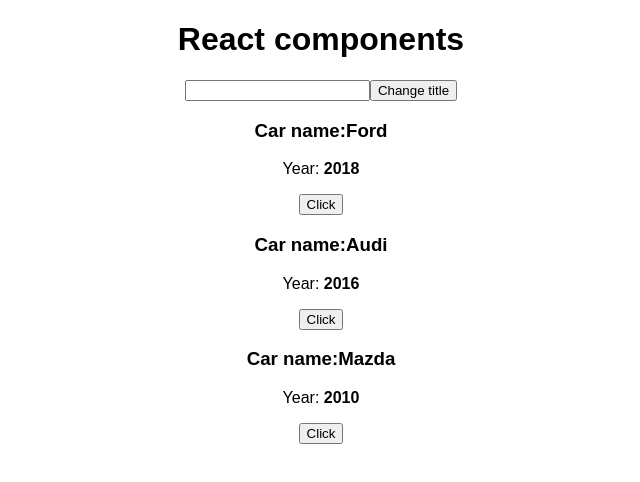
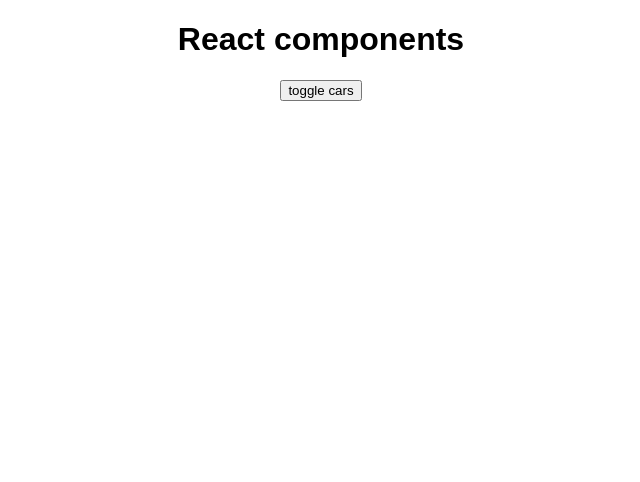
Before and after one commit to Home7-ru/react, a React (Create React App) app: page / in a window 1280 px wide. Shown: the top 482 px of the page, without its empty margins (319-959 px from the left). Built offline with nearby package versions, Linux system fonts and the light colour scheme.

Commit message:
пример с условными операторами

```diff
--- a/src/App.js
+++ b/src/App.js
@@ -10,25 +10,22 @@ class App extends Component {
       { name:'Audi', year: 2016},
       { name:'Mazda', year: 2010}
     ],
-    pageTitle: 'React components'
+    pageTitle: 'React components',
+    showCars: false
+
   }
 
-  changeTitleHandker = (newtTitle) => {
+    toggleCarsHandler = () => {
 
 
     this.setState({
-      pageTitle:newtTitle
+        showCars:!this.state.showCars
     })
   }
 
-  handleInput=(event)=>{
-
-      this.setState(
-          {
-              pageTitle: event.target.value
-          }
-      )
-  }
+    changeTitleHandker=pageTitle =>{
+      this.setState({pageTitle})
+    }
 
   render() {
 
@@ -38,17 +35,18 @@ class App extends Component {
 
 
 
-// на сайте реакт есть описание всех событий
-// метод с bind более предпочтительный
+//внутри jsx нельзя использовать различные  циклы и условия но можно использовать тернарные операции
+// тоесть вот так нильзя if(this.state.showCars) а заменив на ? : все работает
     return (
 
          <div style={divStyle}>
             <h1>{this.state.pageTitle}</h1>
-             <input type="text" onChange={this.handleInput}/>
 
-           <button onClick={this.changeTitleHandker.bind(this, 'changed')}>Change title</button>
 
-             { this.state.cars.map((car, index)=> {
+           <button onClick={this.toggleCarsHandler}>toggle cars</button>
+
+             {   this.state.showCars ?
+                 this.state.cars.map((car, index)=> {
                  return(
                  <Car
                      key={index}
@@ -57,22 +55,10 @@ class App extends Component {
                    onChangeTitle={()=>this.changeTitleHandker(car.name)}
                  />
                  )
-             }) }
-             {/*<Car*/}
-               {/*name={cars[0].name}*/}
-               {/*year={cars[0].year}*/}
-               {/*onChangeTitle={this.changeTitleHandker.bind(this, cars[0].name)}*/}
-           {/*/>*/}
-           {/*<Car*/}
-               {/*name={cars[1].name}*/}
-               {/*year={cars[1].year}*/}
-               {/*onChangeTitle={()=> this.changeTitleHandker(cars[1].name)}*/}
-           {/*/>*/}
-           {/*<Car*/}
-               {/*name={cars[2].name}*/}
-               {/*year={cars[2].year}*/}
-               {/*onChangeTitle={()=> this.changeTitleHandker(cars[2].name)}*/}
-           {/*/>*/}
+               })
+                 :null
+             }
+
          </div>
 
 
```
